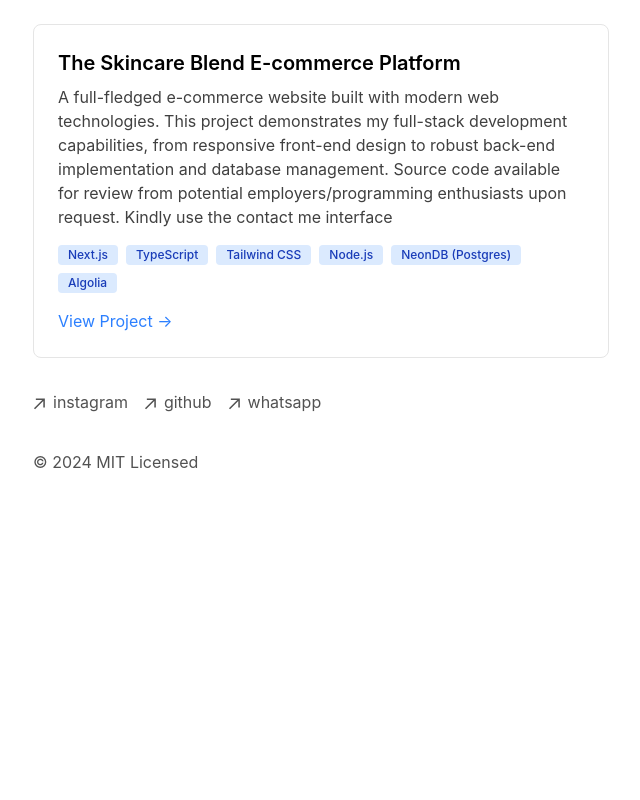
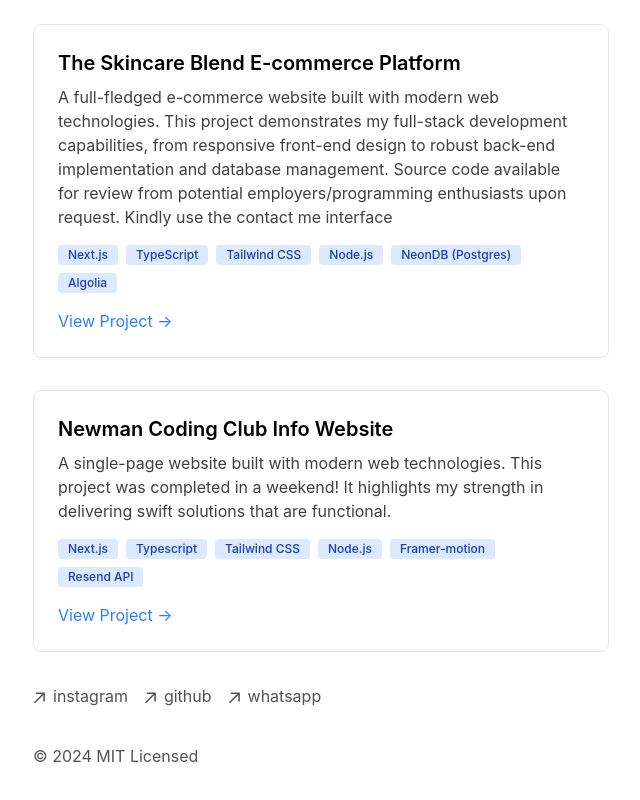
Before and after one commit to mrmorgan-i/mrimorgan, a Next.js app: page /projects in a window 1280 px wide. Shown: the part 1126-1926 px from the top of the page, without its empty margins (319-959 px from the left). Before the commit the page ends 1664 px from the top, so only its background shows below. Built offline with nearby package versions, Linux system fonts and the light colour scheme.

Commit message:
Add new project

```diff
--- a/app/projects/page.tsx
+++ b/app/projects/page.tsx
@@ -30,6 +30,12 @@ const projects = [
     tech: ['Next.js', 'TypeScript', 'Tailwind CSS', 'Node.js', 'NeonDB (Postgres)', 'Algolia'],
     link: 'https://theskincareblend.store',
   },
+  {
+    title: 'Newman Coding Club Info Website',
+    description: 'A single-page website built with modern web technologies. This project was completed in a weekend! It highlights my strength in delivering swift solutions that are functional.',
+    tech: ['Next.js', 'Typescript', 'Tailwind CSS', 'Node.js', 'Framer-motion', 'Resend API'],
+    link: 'https://newmancoding.club',
+  },
 ];
 
 export default function ProjectsPage() {
```
